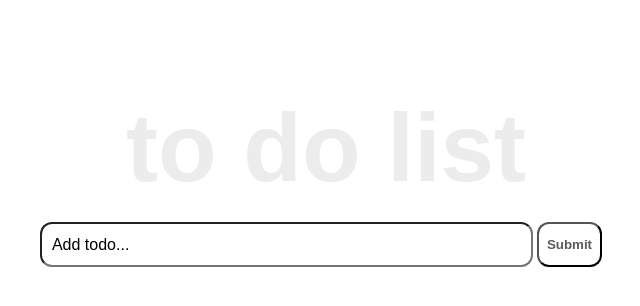
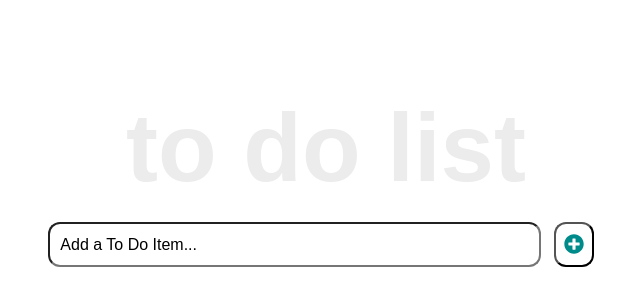
Before and after one commit to NewmanSaurusRex/react-todo-app, a React (Create React App) app: page / in a window 1280 px wide. Shown: the top 306 px of the page, without its empty margins (314-954 px from the left). Built offline with nearby package versions, Linux system fonts and the light colour scheme.

Commit message:
updated todolist icons and styling

```diff
--- a/package.json
+++ b/package.json
@@ -8,6 +8,8 @@
     "@testing-library/user-event": "^13.5.0",
     "react": "^18.2.0",
     "react-dom": "^18.2.0",
+    "react-icons": "^4.4.0",
+    "react-router-dom": "^6.3.0",
     "react-scripts": "5.0.1",
     "uuid": "^8.3.2",
     "web-vitals": "^2.1.4"
--- a/src/InputTodo.js
+++ b/src/InputTodo.js
@@ -1,4 +1,5 @@
 import React, { useState } from "react";
+import { FaPlusCircle } from "react-icons/fa";
 
 const InputTodo = (props) => {
   const [inputText, setInputText] = useState({
@@ -29,12 +30,16 @@
       <input
         type="text"
         className="input-text"
-        placeholder="Add todo..."
+        placeholder="Add a To Do Item..."
         value={inputText.title}
         name="title"
         onChange={onChange}
       />
-      <button className="input-submit">Submit</button>
+      <button className="input-submit">
+        <FaPlusCircle
+          style={{ color: "darkcyan", fontSize: "20px", marginTop: "2px" }}
+        />
+      </button>
     </form>
   );
 };
--- a/src/TodoItem.js
+++ b/src/TodoItem.js
@@ -1,5 +1,6 @@
 import React, { useState, useEffect } from "react";
 import styles from "./TodoItem.module.css";
+import { FaTrash } from "react-icons/fa";
 
 const TodoItem = (props) => {
   const [editing, setEditing] = useState(false);
@@ -47,7 +48,9 @@
           checked={completed}
           onChange={() => props.handleChangeProps(id)}
         />
-        <button onClick={() => props.deleteTodoProps(id)}>Delete</button>
+        <button onClick={() => props.deleteTodoProps(id)}>
+          <FaTrash style={{ color: "orangered", fontSize: "16px" }} />
+        </button>
         <span style={completed ? completedStyle : null}>{title}</span>
       </div>
       <input
--- a/src/index.js
+++ b/src/index.js
@@ -2,11 +2,14 @@
 import ReactDOM from "react-dom/client";
 import App from "./App";
 import reportWebVitals from "./reportWebVitals";
+import { BrowserRouter } from "react-router-dom";
 
 const root = ReactDOM.createRoot(document.getElementById("root"));
 root.render(
   <React.StrictMode>
-    <App />
+    <BrowserRouter>
+      <App />
+    </BrowserRouter>
   </React.StrictMode>
 );
 
```
Also changed, not shown: 1 other file (tests, documents, lock files or other folders).
